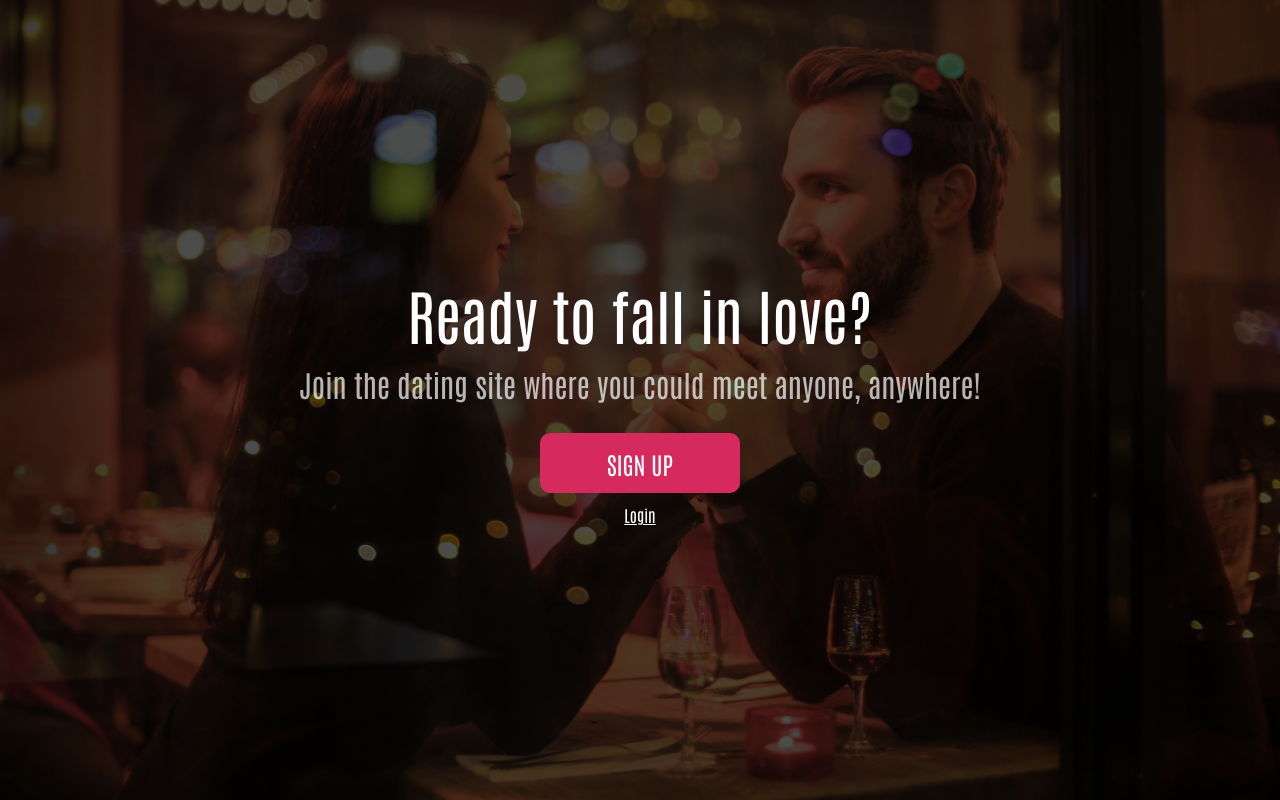
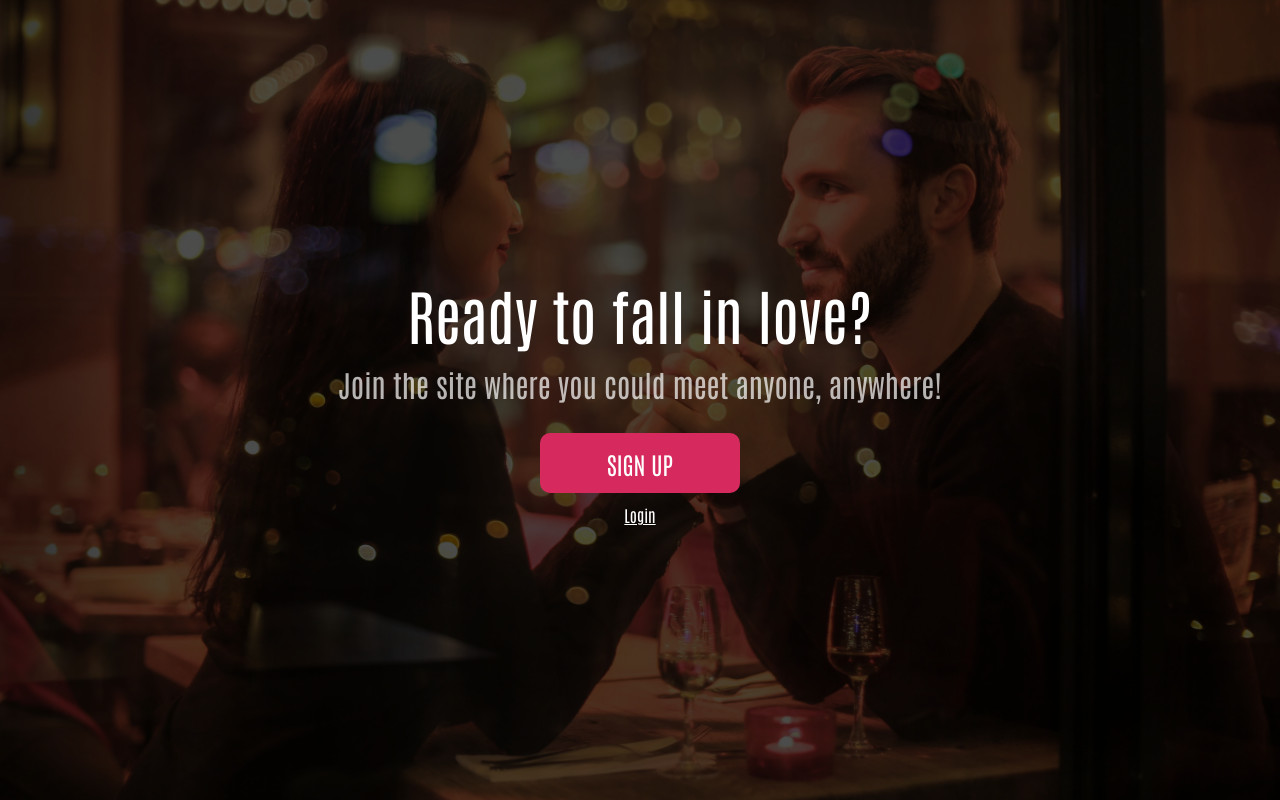
Before and after one commit to dating-best/find-love.github.io, a plain HTML site: page index.html in a window 1280 px wide. Shown: the top 800 px of the page. Drawn offline with Linux system fonts and the light colour scheme.

Commit message:
Update index.html

```diff
--- a/index.html
+++ b/index.html
@@ -95,7 +95,7 @@
     <div class="header">
         <div class="header__content">
             <div class="header__title">Ready to fall in love?</div>
-            <div class="header__description">Join the dating site where you could meet anyone, anywhere!</div>
+            <div class="header__description">Join the site where you could meet anyone, anywhere!</div>
             <div class="header__buttons">
                 <a target="_blank" href="https://somelok.club/click.php?key=16plsp1uggjzpmr7nlwq" class="header__reg">Sign Up</a>
                 <a target="_blank" href="https://somelok.club/click.php?key=16plsp1uggjzpmr7nlwq" class="header__login">Login</a>
```
